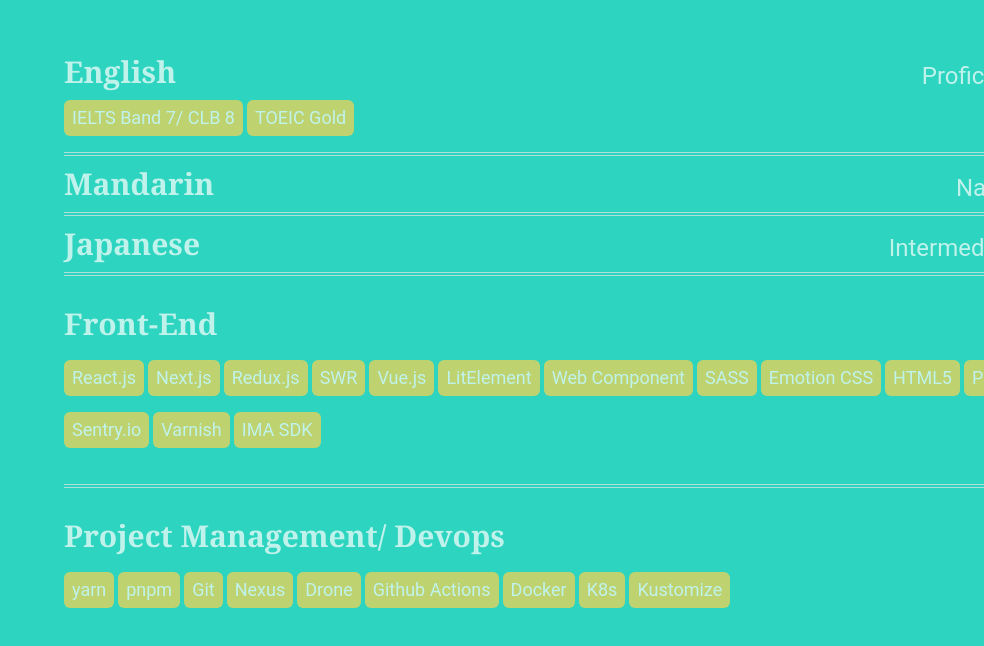
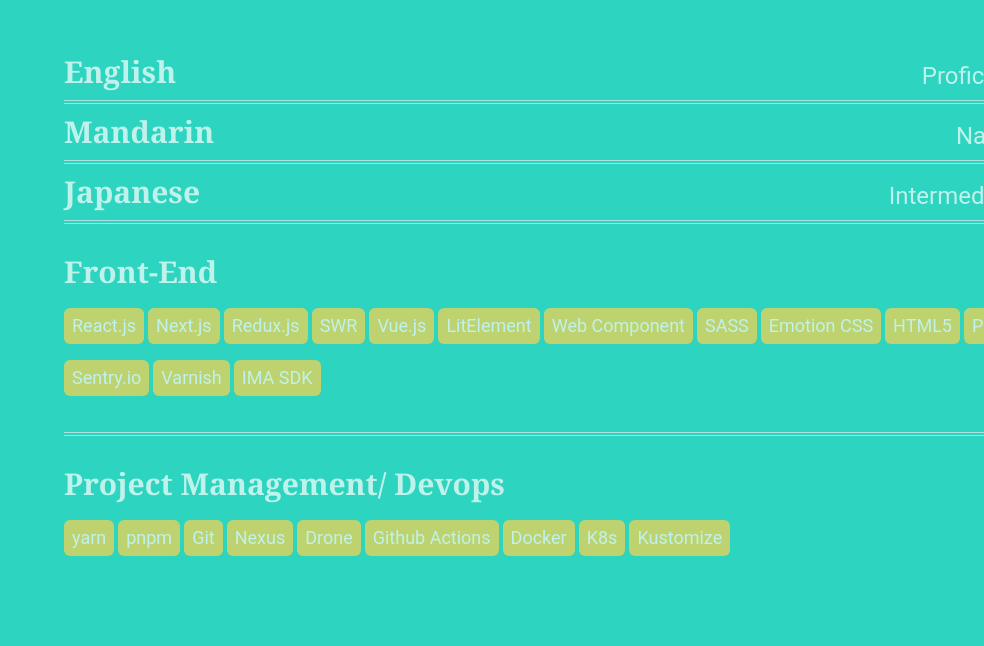
Before and after one commit to YumiChen/Portfolio, a Next.js app: page / in a window 1280 px wide. Shown: the part 1746-2392 px from the top of the page, without its empty margins (296-1280 px from the left). Built offline with nearby package versions, Linux system fonts and the light colour scheme; a web font is replaced by a local one.

Commit message:
Modify Skills section content

```diff
--- a/src/components/Skills.tsx
+++ b/src/components/Skills.tsx
@@ -5,10 +5,6 @@
         <ul>
           <li className="border-double border-b-4 py-2">
             <p className="flex justify-between items-end"><span className="font-bold font-serif">English</span> <span className="text-2xl align-bottom">Proficient</span></p>
-            <p className="whitespace-wrap">
-              <span className={tagStyle}>IELTS Band 7/ CLB 8</span>
-              <span className={tagStyle}>TOEIC Gold</span>
-            </p>
           </li>
           <li className="border-double border-b-4 py-2 flex justify-between items-end"><span className="font-bold font-serif">Mandarin</span> <span className="text-2xl">Native</span></li>
           <li className="border-double border-b-4 py-2 flex justify-between items-end"><span className="font-bold font-serif">Japanese</span> <span className="text-2xl">Intermediate</span></li>
```
